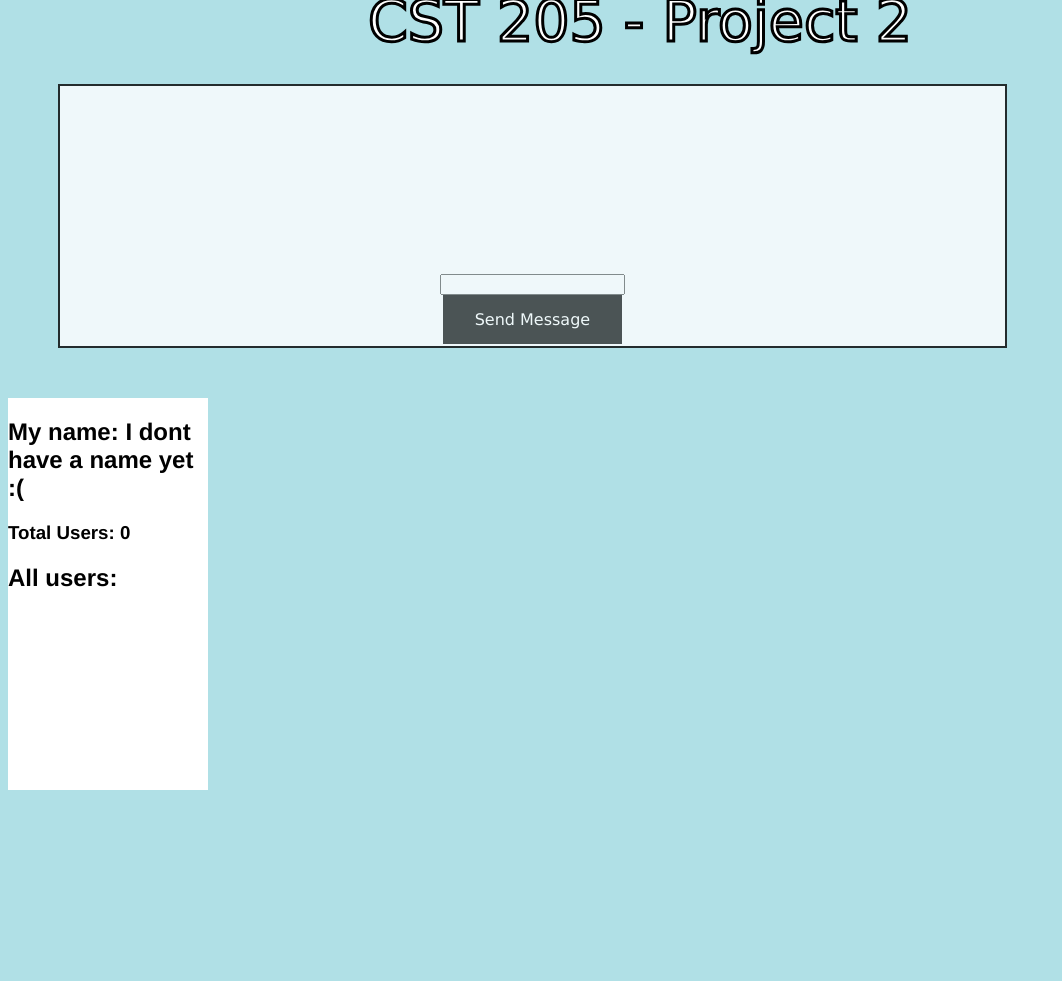
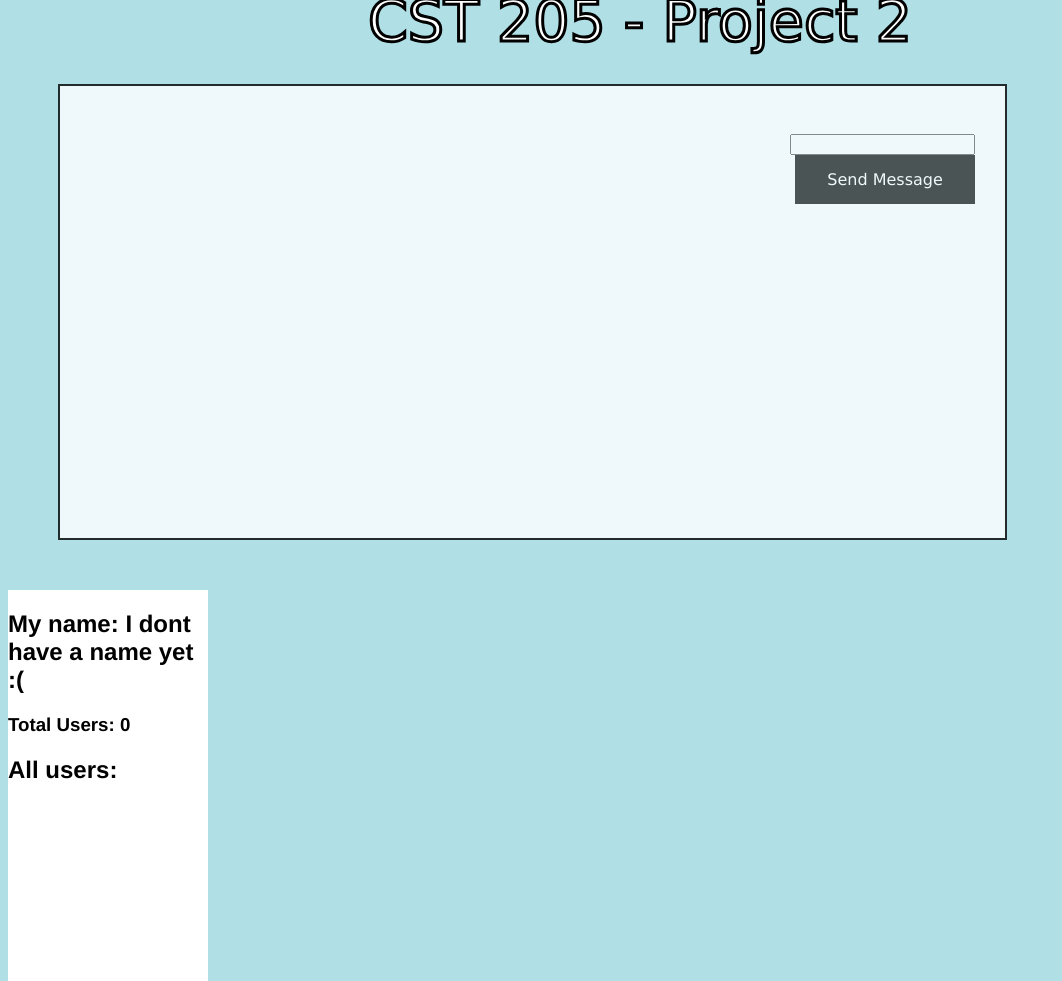
Before and after one commit to honoriovega/cst205-proj2, a Python web app: template templates/index.html in a window 1280 px wide. Shown: the top 981 px of the page, without its empty margins (0-1062 px from the left). Before the commit the page ends 790 px from the top, so only its background shows below. Run offline with Jinja, Linux system fonts and the light colour scheme; the template is opened without the code that fills it, so the values that code supplies are empty; some libraries are stand-ins or nearby versions.

Commit message:
layout fix

```diff
--- a/static/style.css
+++ b/static/style.css
@@ -16,11 +16,11 @@ html {
 {
 	width:70%;
     background-color: #ffffff;
-    height: 200px;
+    height: 50%;
     margin: 50px;
     border: 2px solid black;
     opacity: 0.8;
-    text-align:center;
+    text-align:right;
     padding:30px;
 }
 
@@ -37,8 +37,6 @@ html {
 .msgArea
 {
 
-	background-color:white;
-	height:70%;
 	overflow-y:scroll;
 }
 
```
